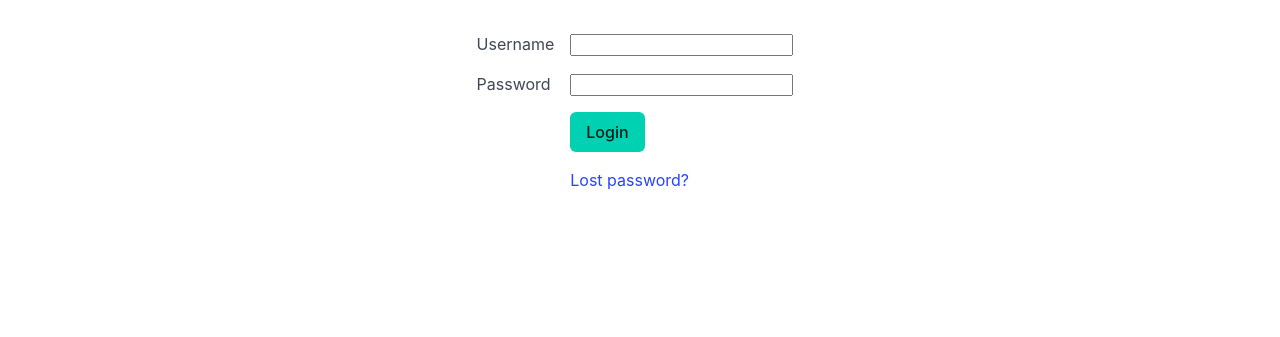
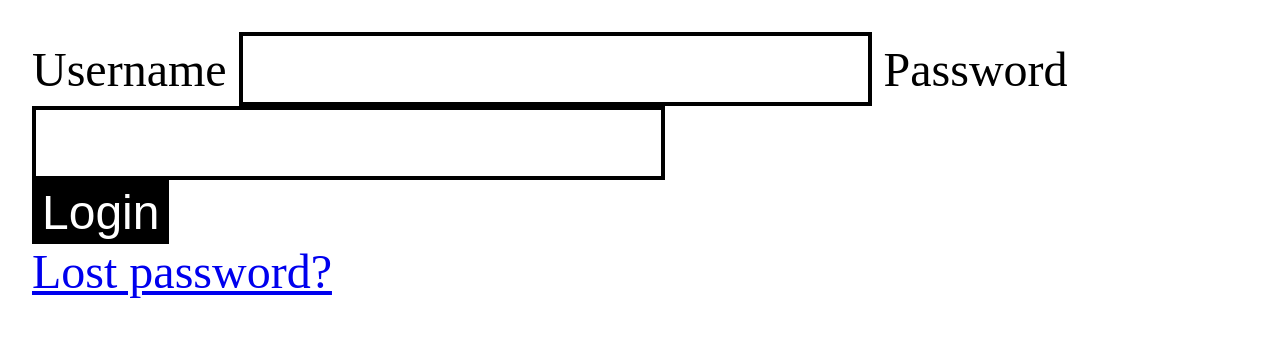
Before and after one commit to jocassid/H5Media, a Django app: template h5media/templates/login.html in a window 1280 px wide. Shown: the top 337 px of the page. Run offline with Django 5.2, Linux system fonts and the light colour scheme; the template is opened without the code that fills it: most values are stand-ins (such as "Sample title", 1, 10 or a date in 2020); form fields are guessed from the names that the template uses; some libraries are stand-ins or nearby versions.

Commit message:
back to work on this

```diff
--- a/h5media/settings/dev/django/core.py
+++ b/h5media/settings/dev/django/core.py
@@ -28,7 +28,7 @@ DEBUG = True
 
 ALLOWED_HOSTS = [
     '127.0.0.1',
-    '192.168.5.177',
+    '192.168.1.4',
 ]
 
 
--- a/h5media/static/style.css
+++ b/h5media/static/style.css
@@ -1,75 +1,123 @@
 
 :root{
-    color-scheme: light dark;
+    /*--color-background: black;*/
+    /*--color-foreground: turquoise;*/
+    --color-background: white;
+    --color-foreground: black;
+    --button-border-radius: 0.25rem;
 
-    /* Dark Color */
-    --color-background: black;
-    --color-foreground1: white;
+    body{
+        background-color: var(--color-background);
+        color: var(--color-foreground);
+        padding: 2rem;
+        margin: 0;
+        font-size: 3rem;
 
-    & .placeholder{
-        margin: 0.5rem;
-        padding: 1rem;
-        border: dashed var(--color-foreground1) 0.125rem;
-    }
+        & input[type="text"],
+        & input[type="password"],
+        & input[type="submit"]{
+            font-size: 3rem;
+            height: 4rem;
+            background-color: var(--color-background);
+            border: solid var(--color-foreground) 0.25rem;
+        }
 
-    & body{
-        padding-left: 2rem;
-        padding-right: 2rem;
+        & input[type="submit"]{
+            background-color: var(--color-foreground);
+            color: var(--color-background);
+        }
 
-        & div.login{
-            width: fit-content;
-            margin-top: 2rem;
-            margin-right: auto;
-            margin-left: auto;
+        & div.login > form{
+            display: block;
 
-            & > form{
-                display: grid;
-                grid-template-columns: 1fr 1fr 3fr 1fr;
-                row-gap: 1rem;
-                column-gap: 1rem;
+            & > div{
+
+                & > input[type="text"]{
+                    /*border: solid fuchsia 0.25rem;*/
+                    /*display: block;*/
+                }
+
             }
         }
 
-        & table {
-            & thead, & tbody {
-                & tr {
-                    & th, & td {
-                        padding-right: 1rem;
-                        padding-bottom: 0.5rem;
-                    }
-                }
-            }
-        }/* body table */
+    }
+
+}
 
 
-        & header{
 
 
-        }
+/*:root{*/
+/*    color-scheme: light dark;*/
 
-        & main {
-            margin-left: 0.75rem;
-            margin-right: 0.75rem;
+/*    !* Dark Color *!*/
+/*    --color-background: black;*/
+/*    --color-foreground1: white;*/
 
-            & div.top-controls-container{
-                & div.top_controls {
-                    margin-bottom: 1rem;
-                }
+/*    & .placeholder{*/
+/*        margin: 0.5rem;*/
+/*        padding: 1rem;*/
+/*        border: dashed var(--color-foreground1) 0.125rem;*/
+/*    }*/
 
-                & div.podcast_search_controls{
-                    display: grid;
-                    grid-template-columns: fit-content(5%) fit-content(30%) fit-content(10%) auto;
-                    gap: 0.5rem;
+/*    & body{*/
+/*        padding-left: 2rem;*/
+/*        padding-right: 2rem;*/
 
-                }
-            }
+/*        & div.login{*/
+/*            width: fit-content;*/
+/*            margin-top: 2rem;*/
+/*            margin-right: auto;*/
+/*            margin-left: auto;*/
 
-            & div.content-container{
-                & div.podcast-description{
-                    margin-bottom: 1.5rem;
-                }
-            }
+/*            & > form{*/
+/*                display: grid;*/
+/*                grid-template-columns: 1fr 1fr 3fr 1fr;*/
+/*                row-gap: 1rem;*/
+/*                column-gap: 1rem;*/
+/*            }*/
+/*        }*/
 
-        }/* main */
-    }
-}
+/*        & table {*/
+/*            & thead, & tbody {*/
+/*                & tr {*/
+/*                    & th, & td {*/
+/*                        padding-right: 1rem;*/
+/*                        padding-bottom: 0.5rem;*/
+/*                    }*/
+/*                }*/
+/*            }*/
+/*        }!* body table *!*/
+
+
+/*        & header{*/
+
+
+/*        }*/
+
+/*        & main {*/
+/*            margin-left: 0.75rem;*/
+/*            margin-right: 0.75rem;*/
+
+/*            & div.top-controls-container{*/
+/*                & div.top_controls {*/
+/*                    margin-bottom: 1rem;*/
+/*                }*/
+
+/*                & div.podcast_search_controls{*/
+/*                    display: grid;*/
+/*                    grid-template-columns: fit-content(5%) fit-content(30%) fit-content(10%) auto;*/
+/*                    gap: 0.5rem;*/
+
+/*                }*/
+/*            }*/
+
+/*            & div.content-container{*/
+/*                & div.podcast-description{*/
+/*                    margin-bottom: 1.5rem;*/
+/*                }*/
+/*            }*/
+
+/*        }!* main *!*/
+/*    }*/
+/*}*/
--- a/h5media/templates/css_only.html
+++ b/h5media/templates/css_only.html
@@ -12,11 +12,11 @@ JavaScript.  base.html extends this template, adding JavaScript files and the
     <meta charset="UTF-8">
 {#    <meta name="htmx-config" content='{% block htmx_config %}{% endblock %}'>#}
     <title>H5Media - {{ page_title_suffix }}</title>
-    <link rel="stylesheet" type="text/css" href="{% static 'bulma.css' %}"/>
+
+    <link rel="stylesheet" type="text/css" href="{% static 'fontawesomefree/css/fontawesome.css' %}"/>
+    <link rel="stylesheet" type="text/css" href="{% static 'fontawesomefree/css/solid.css' %}"/>
     <link rel="stylesheet" type="text/css" href="{% static 'style.css' %}"/>
-    <link rel="stylesheet" href="{% static 'fontawesome/css/fontawesome.css' %}"/>
-{#    <link rel="stylesheet" href="{% static 'fontawesome/css/brands.css' %}"/>#}
-    <link rel="stylesheet" href="{% static 'fontawesome/css/solid.css'%}"/>
+
     {% block javascript %}
     {% endblock %}
 </head>
--- a/h5media/templates/login.html
+++ b/h5media/templates/login.html
@@ -23,17 +23,18 @@
         {% csrf_token %}
         <input type="hidden" name="next" value="{{ next }}">
 
-        <div style="grid-area: 1 / 2 / 2 / 3">{{ form.username.label_tag }}</div>
-        <div style="grid-area: 1 / 3 / 2 / 4">{{ form.username }}</div>
+        <label for="id_username">Username</label>
+        <input id="id_username" type="text" name="username"/>
 
-        <div style="grid-area: 2 / 2 / 3 / 3">{{ form.password.label_tag }}</div>
-        <div style="grid-area: 2 / 3 / 3 / 4">{{ form.password }}</div>
+        <label for="id_password">Password</label>
+        <input id="id_password" type="password" name="password"/>
 
-        <div style="grid-area: 3 / 3 / 4 / 4">
+
+        <div>
             <input type="submit" value="Login" class="button is-primary"/>
         </div>
 
-        <div style="grid-area: 4 / 3 / 5 / 4">
+        <div>
             {# Assumes you set up the password_reset view in your URLconf #}
             <a href="{% url 'password_reset' %}">Lost password?</a>
         </div>
--- /dev/null
+++ b/requirements/deploy-requirements.txt
@@ -0,0 +1 @@
+uWSGI==2.0.28
```
Also changed, not shown: h5media/settings/dev/uwsgi.ini (added).
